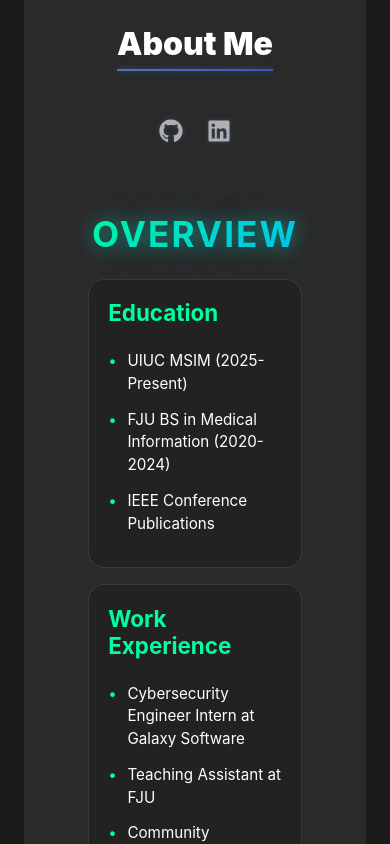
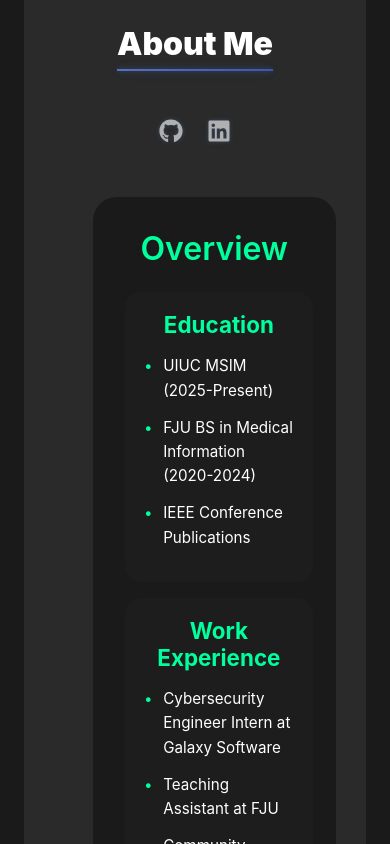
Before and after one commit to KXX-Hub/kxx-profile, a React (Create React App) app: page /me in a window 390 px wide. Shown: the top 844 px of the page. Built offline with nearby package versions, Linux system fonts and the light colour scheme; what @rainbow-me/rainbowkit, wagmi would draw is missing.

Commit message:
Update - fix the RWD issue

```diff
--- a/src/css/MainPage.css
+++ b/src/css/MainPage.css
@@ -803,31 +803,48 @@ body {
   position: fixed;
   top: 50%;
   transform: translateY(-50%);
+  left: 1.5rem;
+  display: flex;
+  flex-direction: column;
+  gap: 1rem;
   z-index: 100;
-    background: rgba(18, 18, 18, 0.8);
-    padding: 0.5rem;
-    border-radius: 0.5rem;
-    backdrop-filter: blur(5px);
 }
 
 .nav-icon {
-    color: #4a90e2;
+  color: var(--accent-color);
   font-size: 1.5rem;
+  transition: all 0.3s ease;
+  opacity: 0.8;
   cursor: pointer;
-    transition: all 0.3s ease;
-    filter: drop-shadow(0 0 2px rgba(74, 144, 226, 0.3));
 }
 
 .nav-icon:hover {
-    color: #5c6bc0;
-    transform: translateX(5px);
-    filter: drop-shadow(0 0 5px rgba(74, 144, 226, 0.5));
+  color: var(--text-color);
+  transform: scale(1.1);
+  opacity: 1;
 }
 
-/* Responsive Design */
-@media (max-width: 1024px) {
+/* Hide navigation icons when all content is on the same side */
+@media (max-width: 768px) {
   .nav-icons {
     display: none;
+  }
+}
+
+/* Show navigation icons only when content is alternating sides */
+@media (min-width: 769px) {
+  .nav-icons {
+    display: flex;
+  }
+
+  /* Adjust position based on content layout */
+  .nav-icons.left-side {
+    left: 1.5rem;
+  }
+
+  .nav-icons.right-side {
+    left: auto;
+    right: 1.5rem;
   }
 }
 
--- a/src/css/MePage.css
+++ b/src/css/MePage.css
@@ -447,58 +447,44 @@
     padding: 2rem;
     margin: 2rem auto;
     max-width: 1200px;
+    background: rgba(18, 18, 18, 0.6);
+    border-radius: 1.5rem;
+    backdrop-filter: blur(10px);
 }
 
 .overview-section h1 {
-    font-size: 3.5rem;
-    background: linear-gradient(135deg, #00ff9d, #00b8ff);
-    -webkit-background-clip: text;
-    background-clip: text;
-    color: transparent;
+    font-size: 3rem;
+    color: #00ff9d;
     text-align: center;
-    margin-bottom: 3rem;
-    font-weight: bold;
-    text-transform: uppercase;
-    letter-spacing: 2px;
-    animation: glow 2s ease-in-out infinite alternate;
-}
-
-@keyframes glow {
-    from {
-        text-shadow: 0 0 10px rgba(0, 255, 157, 0.2),
-                      0 0 20px rgba(0, 184, 255, 0.2);
-    }
-    to {
-        text-shadow: 0 0 20px rgba(0, 255, 157, 0.4),
-                      0 0 30px rgba(0, 184, 255, 0.4);
-    }
+    margin: 2rem 0 3rem;
+    font-weight: 600;
 }
 
 .overview-blocks {
     display: grid;
     grid-template-columns: repeat(3, 1fr);
     gap: 2rem;
-    padding: 0 1rem;
+    padding: 0 2rem 2rem;
 }
 
 .overview-block {
-    background: rgba(30, 30, 30, 0.6);
+    background: rgba(30, 30, 30, 0.8);
     border-radius: 1rem;
-    padding: 2.5rem;
-    backdrop-filter: blur(10px);
-    border: 1px solid rgba(255, 255, 255, 0.1);
+    padding: 2rem;
+    min-height: 300px;
     transition: transform 0.3s ease, box-shadow 0.3s ease;
 }
 
 .overview-block:hover {
     transform: translateY(-5px);
-    box-shadow: 0 5px 15px rgba(0, 0, 0, 0.3);
+    box-shadow: 0 5px 15px rgba(0, 255, 157, 0.1);
 }
 
 .overview-block h2 {
     font-size: 1.8rem;
-    color: var(--accent-color);
+    color: #00ff9d;
     margin-bottom: 1.5rem;
+    text-align: center;
 }
 
 .overview-block ul {
@@ -510,14 +496,15 @@
 .overview-block li {
     font-size: 1.1rem;
     line-height: 1.6;
-    margin: 0.8rem 0;
+    margin: 1rem 0;
     padding-left: 1.5rem;
     position: relative;
+    color: #fff;
 }
 
 .overview-block li::before {
     content: "•";
-    color: var(--accent-color);
+    color: #00ff9d;
     position: absolute;
     left: 0;
     top: 0;
@@ -525,28 +512,34 @@
 
 /* Responsive styles */
 @media (max-width: 1024px) {
+    .overview-section {
+        margin: 1.5rem;
+    }
+
     .overview-blocks {
         gap: 1.5rem;
+        padding: 0 1.5rem 1.5rem;
+    }
+
+    .overview-block {
+        min-height: 250px;
     }
 }
 
 @media (max-width: 768px) {
-    .overview-section {
-        padding: 1.5rem;
-        margin: 1.5rem;
-    }
-
     .overview-section h1 {
-        font-size: 2.8rem;
-        margin-bottom: 2rem;
+        font-size: 2.5rem;
+        margin: 1.5rem 0 2rem;
     }
 
     .overview-blocks {
         grid-template-columns: 1fr;
         gap: 1.5rem;
+        padding: 0 1.5rem 1.5rem;
     }
 
     .overview-block {
+        min-height: auto;
         padding: 1.5rem;
     }
 
@@ -556,24 +549,24 @@
 
     .overview-block li {
         font-size: 1rem;
-        line-height: 1.5;
+        margin: 0.8rem 0;
     }
 }
 
 @media (max-width: 480px) {
     .overview-section {
+        margin: 1rem;
         padding: 1rem;
-        margin: 1rem;
     }
 
     .overview-section h1 {
-        font-size: 2.2rem;
-        margin-bottom: 1.5rem;
+        font-size: 2rem;
+        margin: 1rem 0 1.5rem;
     }
 
     .overview-blocks {
+        padding: 0 1rem 1rem;
         gap: 1rem;
-        padding: 0 0.5rem;
     }
 
     .overview-block {
@@ -582,6 +575,7 @@
 
     .overview-block h2 {
         font-size: 1.4rem;
+        margin-bottom: 1rem;
     }
 
     .overview-block li {
@@ -590,19 +584,14 @@
     }
 }
 
-/* Animation */
-.overview-block {
-    animation: fadeIn 0.5s ease-out;
-}
+/* Dark mode optimization */
+@media (prefers-color-scheme: dark) {
+    .overview-section {
+        background: rgba(18, 18, 18, 0.8);
+    }
 
-@keyframes fadeIn {
-    from {
-        opacity: 0;
-        transform: translateY(20px);
-    }
-    to {
-        opacity: 1;
-        transform: translateY(0);
+    .overview-block {
+        background: rgba(30, 30, 30, 0.9);
     }
 }
 
@@ -1166,3 +1155,75 @@
 .timeline-section {
     margin-left: 1rem;
 }
+
+.nav-icons {
+  position: fixed;
+  top: 50%;
+  left: 2rem;
+  transform: translateY(-50%);
+  display: flex;
+  flex-direction: column;
+  gap: 1.5rem;
+  z-index: 100;
+}
+
+.nav-icons a {
+  color: #00ff9d;
+  font-size: 1.5rem;
+  transition: transform 0.3s ease, color 0.3s ease;
+}
+
+.nav-icons a:hover {
+  color: #fff;
+  transform: scale(1.2);
+}
+
+/* Portrait mode adjustments */
+@media (orientation: portrait) {
+  .nav-icons {
+    left: 0.5rem;
+    background: rgba(18, 18, 18, 0.8);
+    padding: 0.8rem;
+    border-radius: 1rem;
+    backdrop-filter: blur(10px);
+  }
+
+  .nav-icons a {
+    font-size: 1.2rem;
+  }
+
+  /* Ensure content doesn't overlap with nav icons */
+  .overview-section {
+    margin-left: 3.5rem;
+    width: calc(100% - 4rem);
+  }
+}
+
+/* Smaller screens in portrait mode */
+@media (orientation: portrait) and (max-width: 480px) {
+  .nav-icons {
+    left: 0.3rem;
+    padding: 0.6rem;
+  }
+
+  .nav-icons a {
+    font-size: 1.1rem;
+  }
+
+  .overview-section {
+    margin-left: 2.8rem;
+    width: calc(100% - 3.2rem);
+  }
+}
+
+/* Landscape mode */
+@media (orientation: landscape) {
+  .nav-icons {
+    left: 2rem;
+  }
+
+  .overview-section {
+    margin-left: auto;
+    margin-right: auto;
+  }
+}
```
Also changed, not shown: 12 other files (tests, documents, lock files or other folders). Lines whose indentation alone changed are shown as unchanged.
